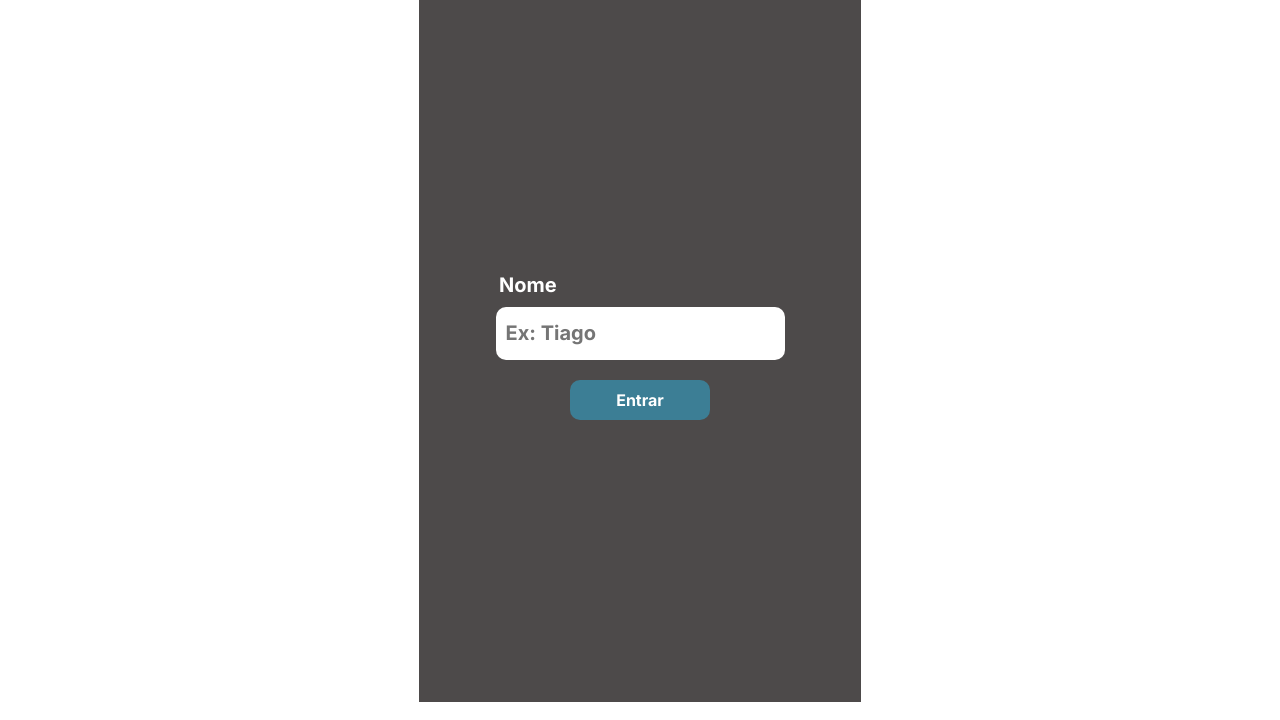
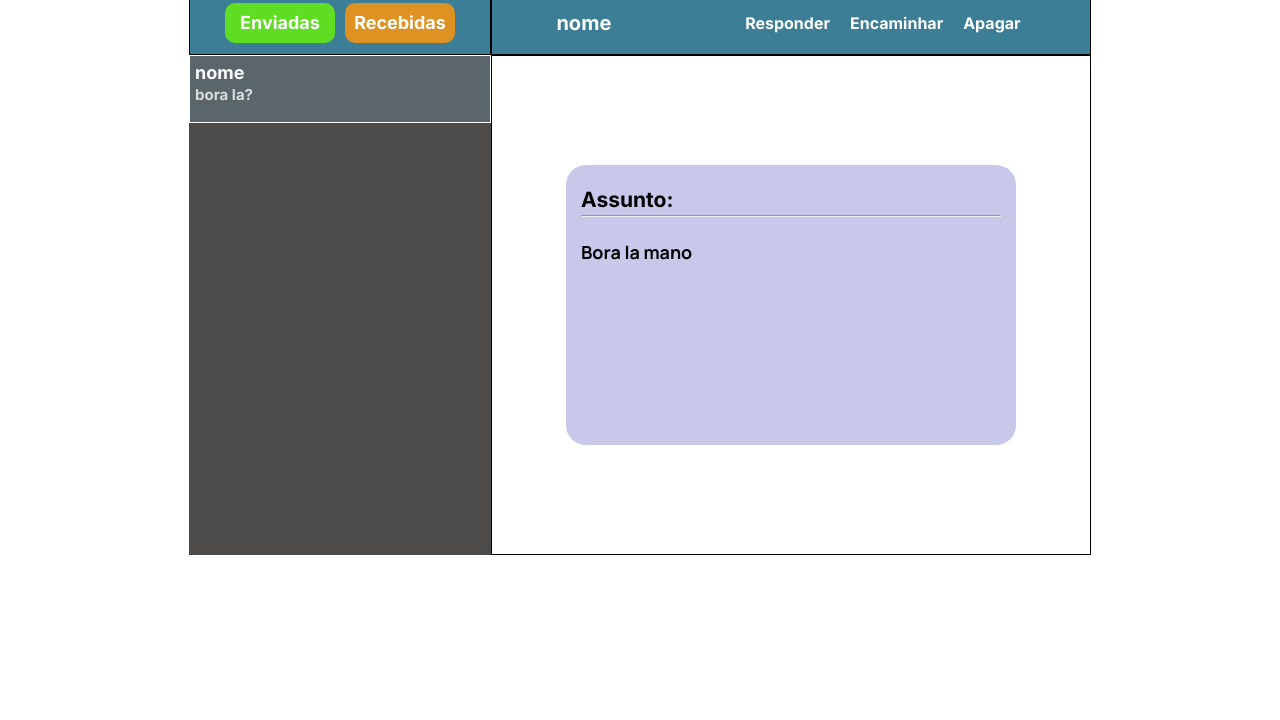
Before and after one commit to TiagoTR/API-de-email, a plain HTML site: page front/index.html in a window 1280 px wide. Shown: the part 80-800 px from the top of the page. Drawn offline with nearby package versions, Linux system fonts and the light colour scheme.

Commit message:
Criada as telas estáticas do desktop

```diff
--- a/front/index.html
+++ b/front/index.html
@@ -13,28 +13,49 @@
     <link rel="preconnect" href="https://fonts.gstatic.com" crossorigin>
     <link href="https://fonts.googleapis.com/css2?family=Inter:wght@400;500;600;700;800&display=swap" rel="stylesheet">
     <script src="https://unpkg.com/axios/dist/axios.min.js"></script>
-
+    <script src="./script.js"></script>
 
 </head>
-<body>
+<body id="body">
 
     <header id="header-projeto">
         <img src="./images/icons/logo.svg" alt="icon"/>
     </header>
 
-    <div id="dados-input">
-        <div class="escolha-foto">
-            <div class="round-perfil">
+    <div id="mensagens">
+        <div class="left">
+            <div class="title">
+                <button id="enviadas">Enviadas</button>
+                <button id="recebidas">Recebidas</button>
+            </div>
+            <div class="lista-mensagens">
+                <div class="mensagem">
+                    <h2>nome</h2>
+                    <span>bora la?</span>
+                </div>
+            </div>
+        </div>
+        <div class="right">
+            <div class="title">
+                <h2>nome</h2>
+                <div class="botoes">
+                    <button id="enviadas">Responder</button>
+                    <button id="recebidas">Encaminhar</button>
+                    <button id="recebidas">Apagar</button>
+                </div>
 
             </div>
+            <div id="mensagem-aberta">
+                <div class="dados-mensagem">
+                    <h1>Assunto: </h1>
+                    <hr/>
+                    <p>Bora la mano </p>
+                </div>
+            </div>
         </div>
-
-        <label>Nome</label>
-        <input placeholder="Ex: Tiago"/>
-        <a href="./email.html"><button>Entrar</button></a>
+    </div>
 
 
-    </div>
 
 </body>
 </html>
--- /dev/null
+++ b/front/script.js
@@ -0,0 +1,63 @@
+var nome = "";
+window.onload=function(){
+    var form = document.getElementById('formulario');
+    var campo = document.getElementById('campo');
+
+    form.addEventListener('submit', function(e) {
+        try {
+            nome = campo.value;
+            noShowLogin(nome);
+        } catch (error) {
+            alert("Aconteceu algum erro");
+        }
+
+        console.log(nome);
+
+        // impede o envio do form
+        e.preventDefault();
+    });
+}
+
+
+function noShowLogin (nome) {
+
+    document.getElementById("body").innerHTML = `
+        <header id="header-projeto">
+            <img src="./images/icons/logo.svg" alt="icon"/>
+            <h2>${nome}</h2>
+        </header>
+
+        <div id="mensagens">
+            <div class="left">
+                <div class="title">
+                    <button id="enviadas">Enviadas</button>
+                    <button id="recebidas">Recebidas</button>
+                </div>
+                <div class="lista-mensagens">
+                    <div class="mensagem">
+                        <h2>nome</h2>
+                        <span>bora la?</span>
+                    </div>
+                </div>
+            </div>
+            <div class="right">
+                <div class="title">
+                    <h2>nome</h2>
+                    <div class="botoes">
+                        <button id="enviadas">Responder</button>
+                        <button id="recebidas">Encaminhar</button>
+                        <button id="recebidas">Apagar</button>
+                    </div>
+
+                </div>
+                <div id="mensagem-aberta">
+                    <div class="dados-mensagem">
+                        <h1>Assunto: </h1>
+                        <hr/>
+                        <p>Bora la mano </p>
+                    </div>
+                </div>
+            </div>
+        </div>
+    `
+}
--- a/front/styles.css
+++ b/front/styles.css
@@ -20,6 +20,18 @@ header#header-projeto{
 header#header-projeto img{
     width: 130px;
     height: 57px;
+}
+
+header#header-projeto h2{
+    margin-top: -8px;
+    margin-left: 20px;
+    font-family: 'Inter';
+    font-style: normal;
+    font-weight: 700;
+    font-size: 16px;
+    line-height: 36px;
+
+    color: #FFFFFF;
 }
 
 
@@ -109,3 +121,224 @@ div#dados-input button{
 
     color: #FFFFFF;
 }
+
+
+form#formulario{
+    display: flex;
+    flex-direction: column;
+}
+
+div#mensagens{
+    display: flex;
+}
+
+
+div#mensagens .left{
+    display: flex;
+    flex-direction: column;
+}
+
+
+div#mensagens .left .title{
+    width: 302px;
+    height: 65px;
+
+    background: #3C7E95;
+    border: 1px solid #000000;
+    box-sizing: border-box;
+
+    display: flex;
+    align-items: center;
+    justify-content: center;
+
+    gap: 10px;
+}
+
+div#mensagens .left .title #enviadas{
+    width: 110px;
+    height: 40px;
+
+    background: #5EDD22;
+    border-radius: 10px;
+    border: none;
+    cursor: pointer;
+
+    font-family: 'Inter';
+    font-style: normal;
+    font-weight: 700;
+    font-size: 18px;
+    text-align: center;
+
+    color: #FFFFFF;
+}
+
+div#mensagens .left .title #recebidas{
+    width: 110px;
+    height: 40px;
+
+    background: #DD9222;
+    border-radius: 10px;
+    border: none;
+    cursor: pointer;
+
+    font-family: 'Inter';
+    font-style: normal;
+    font-weight: 700;
+    font-size: 18px;
+    text-align: center;
+
+    color: #FFFFFF;
+}
+
+
+div#mensagens .left .lista-mensagens{
+    width: 100%;
+    height: 500px;
+    background: #4D4A4A;
+}
+
+
+div#mensagens .left .lista-mensagens .mensagem{
+    width: 100%;
+    height: 68px;
+
+
+    background: rgba(139, 202, 223, 0.22);
+    border: 1px solid #FFFFFF;
+    box-sizing: border-box;
+
+    padding: 5px;
+}
+
+div#mensagens .left .lista-mensagens .mensagem h2{
+    font-family: 'Inter';
+    font-style: normal;
+    font-weight: 700;
+    font-size: 18px;
+    line-height: 24px;
+    display: flex;
+    align-items: center;
+    text-align: center;
+
+    color: #FFFFFF;
+}
+
+div#mensagens .left .lista-mensagens .mensagem span{
+    font-family: 'Inter';
+    font-style: normal;
+    font-weight: 700;
+    font-size: 15px;
+    line-height: 19px;
+    display: flex;
+    align-items: center;
+
+    color: #DCDCDC;
+}
+
+
+div#mensagens .right{
+    display: flex;
+    flex-direction: column;
+}
+
+
+div#mensagens .right .title{
+    width: 600px;
+    height: 65px;
+
+    background: #3C7E95;
+    border: 1px solid #000000;
+    box-sizing: border-box;
+
+    display: flex;
+    justify-content: space-around;
+    align-items: center;
+}
+
+div#mensagens .right .title h2{
+    font-family: 'Inter';
+    font-style: normal;
+    font-weight: 700;
+    font-size: 20px;
+    line-height: 24px;
+    display: flex;
+    align-items: center;
+    text-align: center;
+
+    color: #FFFFFF;
+}
+
+
+div#mensagens .right .title .botoes{
+    display: flex;
+    gap: 10px;
+}
+
+div#mensagens .right .title .botoes button{
+    width: 100%;
+    height: 40px;
+    padding: 0px 5px;
+    cursor: pointer;
+    border: none;
+
+    background: transparent;
+    font-family: 'Inter';
+    font-style: normal;
+    font-weight: 700;
+    font-size: 16px;
+    text-align: center;
+
+    color: #FFFFFF;
+}
+
+
+div#mensagens .right #mensagem-aberta{
+    width: 100%;
+    height: 500px;
+    border: 1px solid #000000;
+    display: flex;
+    align-items: center;
+    justify-content: center;
+}
+
+
+div#mensagens .right #mensagem-aberta .dados-mensagem{
+    width: 450px;
+    height: 280px;
+
+    background: #C8C8EA;
+    border-radius: 20px;
+    padding: 20px 15px;
+}
+
+div#mensagens .right #mensagem-aberta h1{
+    font-family: 'Inter';
+    font-style: normal;
+    font-weight: 700;
+    font-size: 21px;
+    line-height: 30px;
+    display: flex;
+    align-items: center;
+    text-align: center;
+
+    color: #000000;
+}
+
+div#mensagens .right #mensagem-aberta hr{
+    width: 100%;
+    color: grey;
+}
+
+div#mensagens .right #mensagem-aberta p{
+    margin-top: 20px;
+    font-family: 'Manrope';
+    font-style: normal;
+    font-weight: 700;
+    font-size: 18px;
+    line-height: 30px;
+    display: flex;
+    align-items: center;
+    text-align: center;
+
+    color: #000000;
+}
```
Also changed, not shown: server/node.js (+8 -16 lines).
